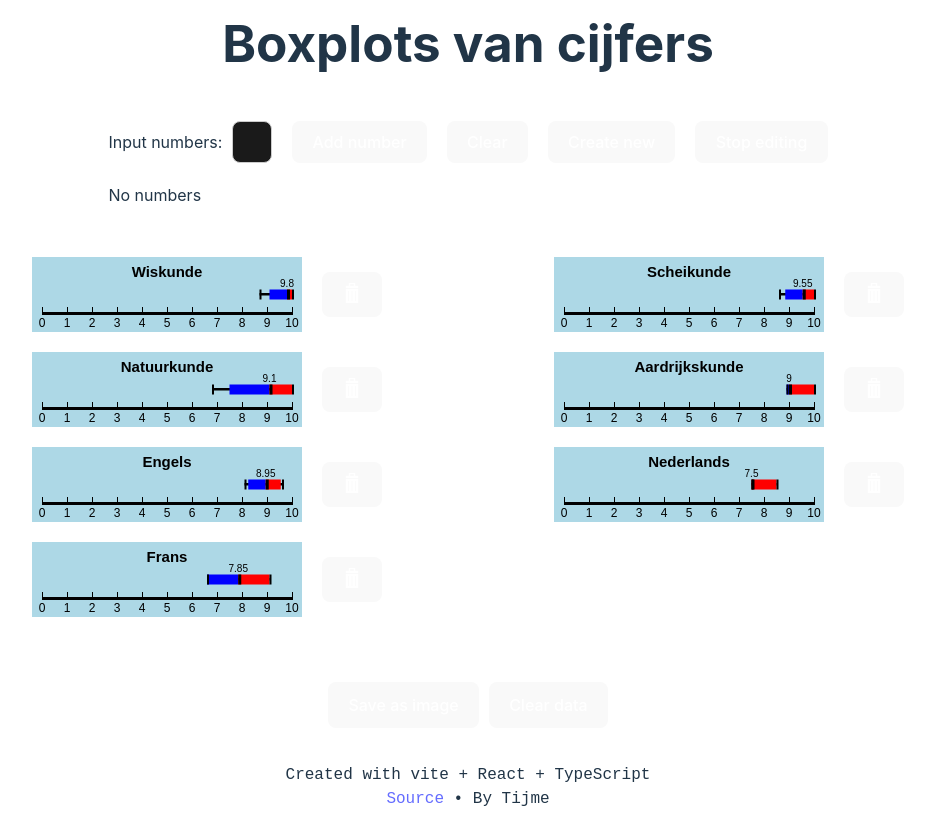
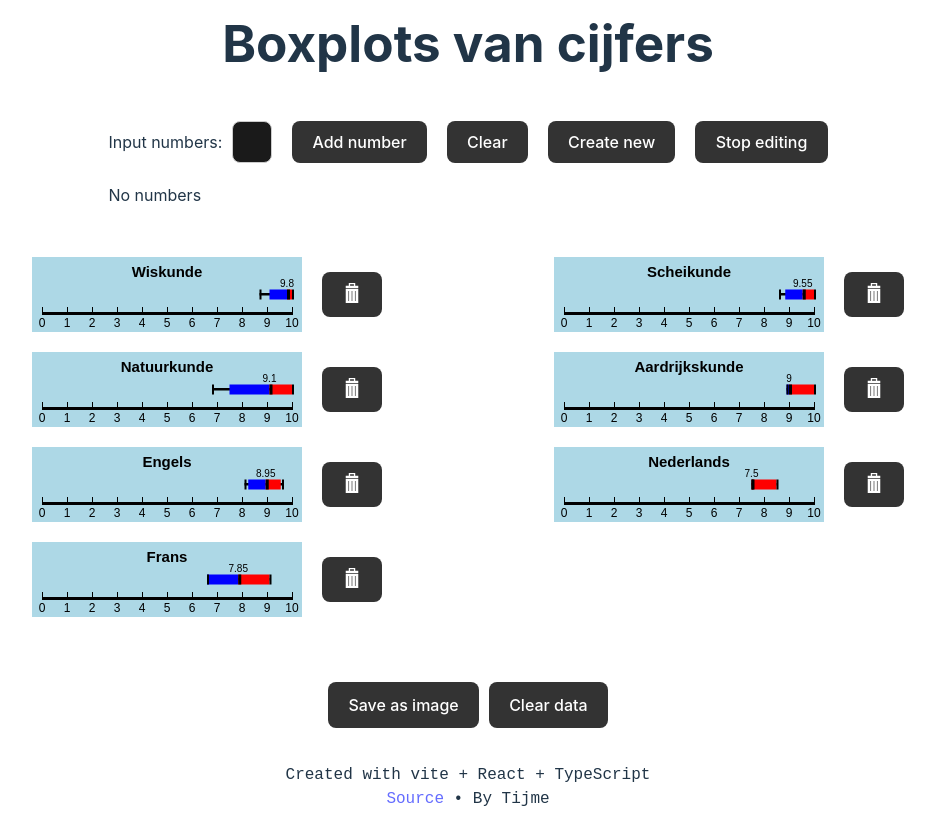
Before and after one commit to 7ijme/boxplot, a React (Vite) app: page / in a window 1280 px wide. Shown: the whole page, without its empty margins (172-1107 px from the left). Built offline with nearby package versions, Linux system fonts and the light colour scheme.

Commit message:
for boomers who burn their eyes

```diff
--- a/src/Styles/index.css
+++ b/src/Styles/index.css
@@ -74,5 +74,6 @@ input:focus-visible {
   button,
   .button {
     background-color: #f9f9f9;
+    background-color: #333;
   }
 }
```
